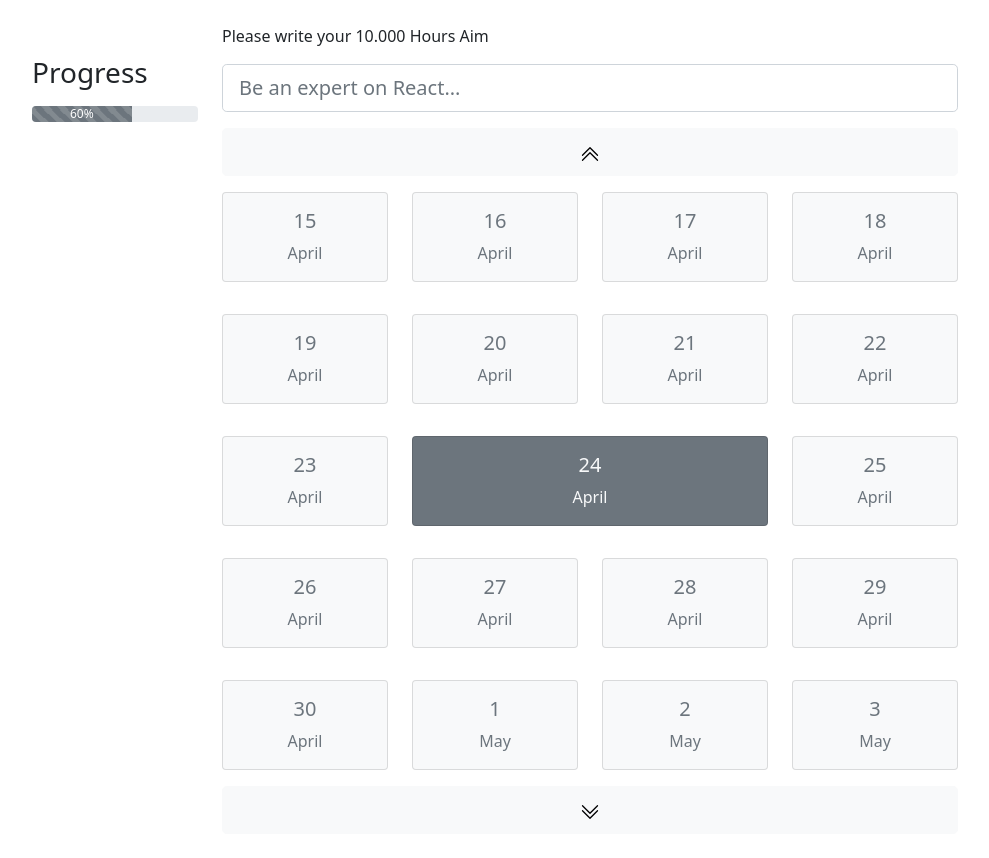
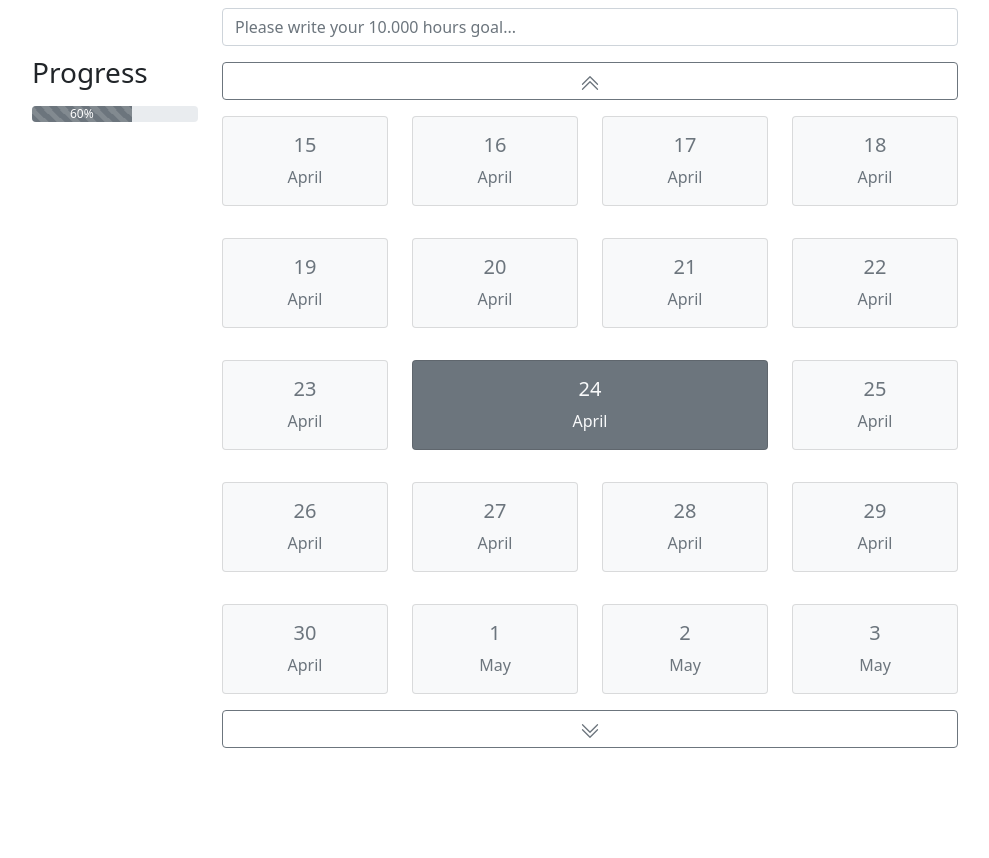
Before and after one commit to ktmrlky/ten-thousand, a React (Create React App) app: page / in a window 1280 px wide. Shown: the whole page, without its empty margins (50-1039 px from the left). After the commit the page ends 800 px from the top, so only its background shows below. Built offline with nearby package versions, Linux system fonts and the light colour scheme.

Commit message:
some css added

```diff
--- a/src/components/FormComponent.js
+++ b/src/components/FormComponent.js
@@ -5,13 +5,10 @@ const FormComponent = () => {
   return (
     <Form>
       <Form.Group className="mb-3" controlId="exampleForm.ControlInput1">
-        <Form.Label className="my-3">
-          Please write your 10.000 Hours Aim
-        </Form.Label>
         <Form.Control
           type="text"
-          placeholder="Be an expert on React..."
-          size="lg"
+          placeholder="Please write your 10.000 hours goal..."
+          size="md"
         />
       </Form.Group>
     </Form>
--- a/src/pages/Home.js
+++ b/src/pages/Home.js
@@ -20,7 +20,7 @@ const Home = () => {
 
   return (
     <Container>
-      <Row className="justify-content-md-center mt-2 mb-4">
+      <Row className="justify-content-md-center mt-2 mb-1">
         <Col md={2}>
           <div className="sticky-xl-top sticky-lg-top sticky-md-top sticky-sm-top mt-5 left-bar-progress">
             <h3>Progress</h3>
@@ -31,7 +31,7 @@ const Home = () => {
           <FormComponent />
           <Row>
             <Col>
-              <Button variant="light" size="lg" className="col-12">
+              <Button variant="outline-secondary" size="md" className="col-12">
                 <UpDouble />
               </Button>
             </Col>
@@ -60,7 +60,7 @@ const Home = () => {
           </Row>
           <Row>
             <Col>
-              <Button variant="light" size="lg" className="col-12">
+              <Button variant="outline-secondary" size="md" className="col-12">
                 <DownDouble />
               </Button>
             </Col>
```
